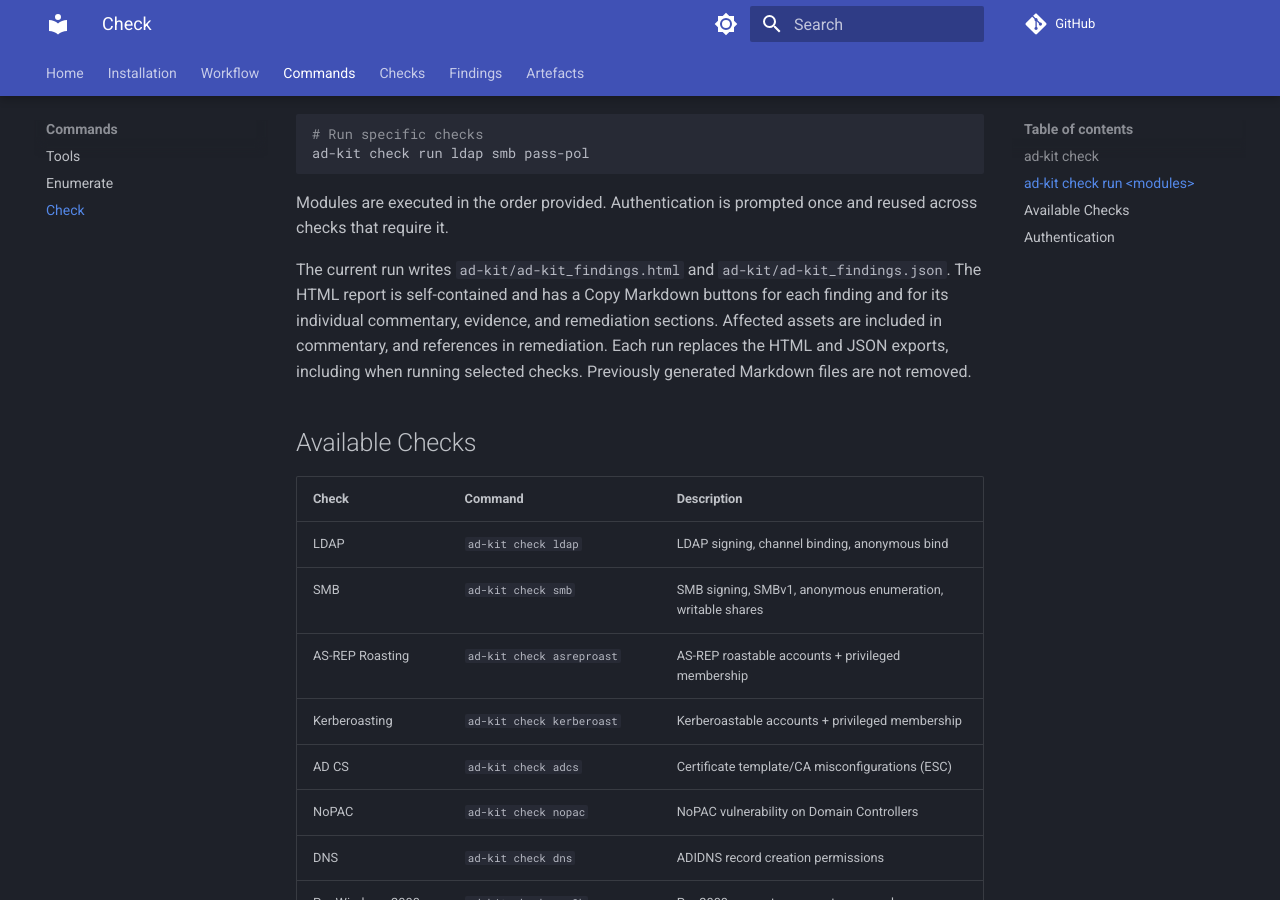
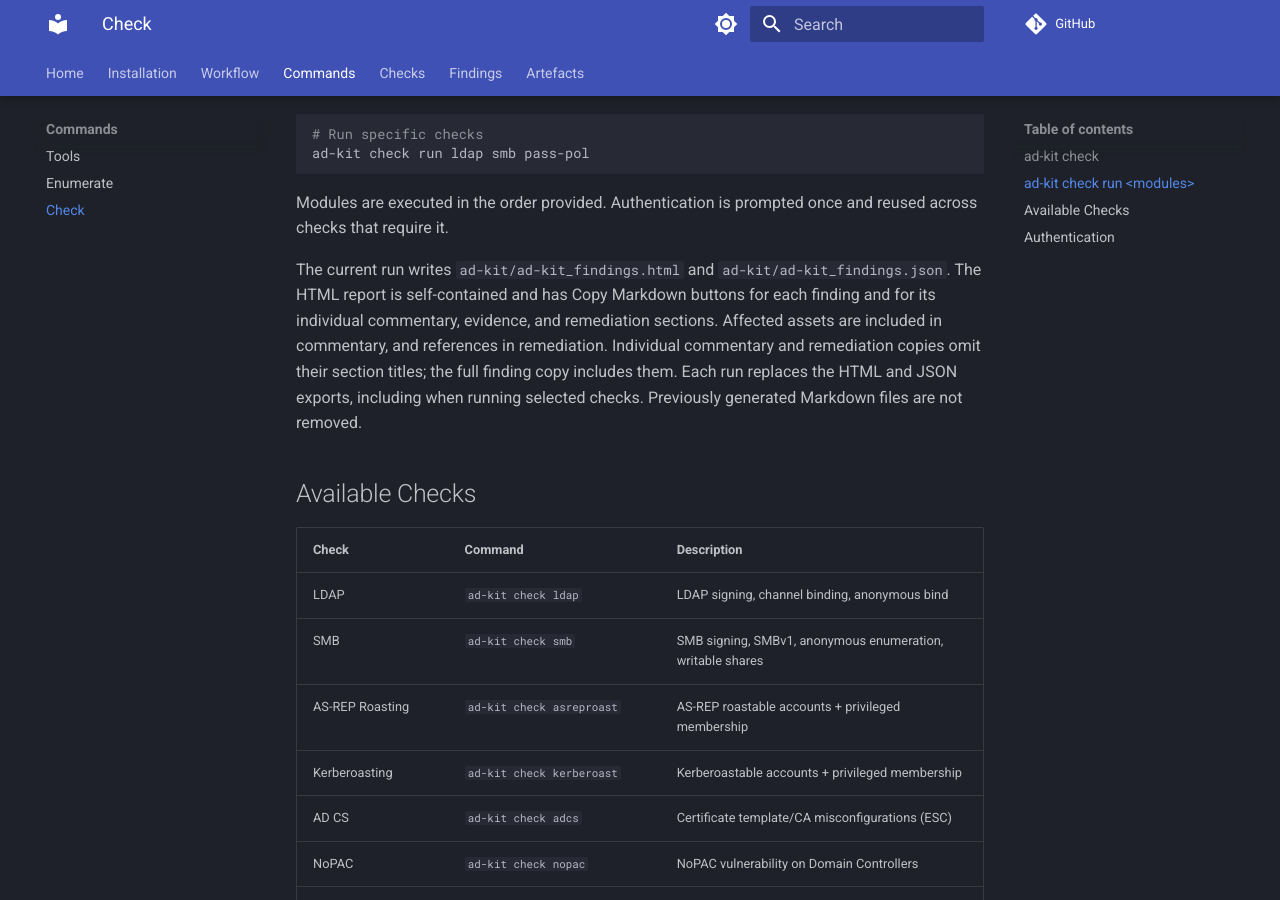
Before and after one commit to CSpanias/ad-kit, an MkDocs documentation site: the page built from docs/commands/check.md, in a window 1280 px wide and 900 px high, scrolled down 463 px. Built offline with MkDocs 1.6.1 and Material for MkDocs 9.7.7, drawn with Linux system fonts in a browser that asks for light colours; comment, search, counter and statistics services are not loaded.

Commit message:
Refined the HTML report.

```diff
--- a/docs/commands/check.md
+++ b/docs/commands/check.md
@@ -23,12 +23,13 @@ ad-kit check run ldap smb pass-pol
 Modules are executed in the order provided. Authentication is prompted once and reused across checks that require it.
 
 The current run writes `ad-kit/ad-kit_findings.html` and
-`ad-kit/ad-kit_findings.json`. The HTML report is self-contained and has a
+`ad-kit/ad-kit_findings.json`. The HTML report is self-contained and has
 Copy Markdown buttons for each finding and for its individual commentary,
 evidence, and remediation sections. Affected assets are included in commentary,
-and references in remediation. Each run replaces the HTML and JSON exports,
-including when running selected checks. Previously generated Markdown files are
-not removed.
+and references in remediation. Individual commentary and remediation copies
+omit their section titles; the full finding copy includes them. Each run
+replaces the HTML and JSON exports, including when running selected checks.
+Previously generated Markdown files are not removed.
 
 ## Available Checks
 
```
Also changed, not shown: 2 other files.
